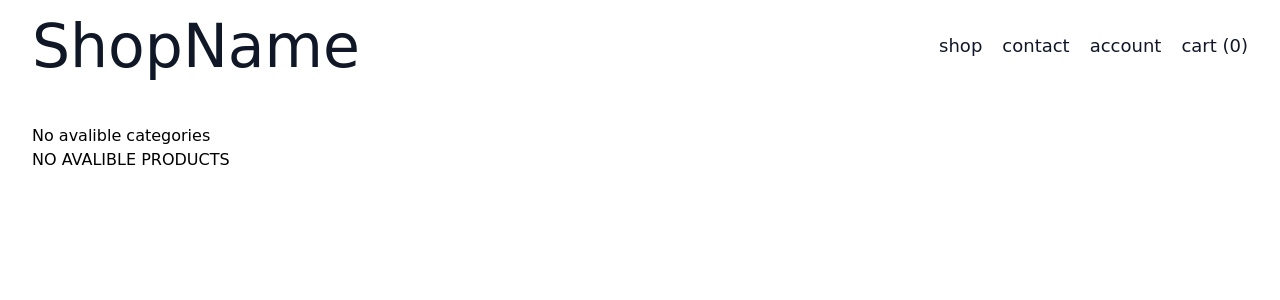
After one commit to Pavel547/Dark-fantasy-gothic-clothing-shop, a Django app: page /catalog/ in a window 1280 px wide. The commit adds this page. Shown: the top 300 px of the page. Run offline with Django 5.2, Linux system fonts and the light colour scheme; data that the repository does not hold is empty; some web fonts are replaced.

Commit message:
Add templates and fix bugs

```diff
--- a/main/models.py
+++ b/main/models.py
@@ -33,7 +33,7 @@ class Product(models.Model):
     slug = models.CharField(max_length=100, unique=True)
     category = models.ForeignKey(Category, on_delete=models.CASCADE, related_name='products')
     description = models.TextField()
-    main_image = models.ImageField(upload_to='media/product/main-image')
+    main_image = models.ImageField(upload_to='media/product/main-image/')
     color = models.CharField(max_length=100)
     price = models.DecimalField(max_digits=10, decimal_places=2)
     created_at = models.DateTimeField(auto_now_add=True)
--- a/main/views.py
+++ b/main/views.py
@@ -24,9 +24,10 @@ class CatalogView(ListView):
     template_name = 'main/catalog.html'
     model = Product
     context_object_name = 'products'
+    ordering = ['-created_at']
 
     # Filtration functions for get_queryset method
-    FILTER_FUNCRIONS = {
+    FILTER_FUNC = {
         'min_price': lambda queryset, value: queryset.filter(price__gte=value),
         'max_price': lambda queryset, value: queryset.filter(price__lte=value),
         'color': lambda queryset, value: queryset.filter(color__iexact=value),
@@ -39,15 +40,13 @@ class CatalogView(ListView):
         category_slug = self.kwargs.get('category_slug')
 
         if category_slug:
-            current_category = Category.objects.filter(slug=category_slug)
+            current_category = get_object_or_404(Category, slug=category_slug)
             qs = qs.filter(category=current_category)
 
-        for params, filter_func in self.FILTER_FUNCRIONS.items():
+        for params, filter_func in self.FILTER_FUNC.items():
             value = self.request.GET.get(params)
             if value:
                 qs = filter_func(qs, value)
-            else:
-                qs = ''
         return qs
 
 
@@ -56,12 +55,8 @@ class CatalogView(ListView):
         context['categories'] = Category.objects.all()
         context['sizes'] = Size.objects.all()
 
-        for param in self.FILTER_FUNCRIONS.keys():
-            value = self.request.GET.get(param)
-            if value:
-                context[param] = value
-            else:
-                context[param] = ''
+        for param in self.FILTER_FUNC.keys():
+            context[param] = self.request.GET.get(param, '')
 
         return context
 
--- a/templates/base.html
+++ b/templates/base.html
@@ -4,11 +4,11 @@
   <head>
     <meta charset="UTF-8" />
     <meta name="viewport" content="width=device-width, initial-scale=1.0" />
-    {% comment %}HTMX{% endcomment %}
+    <!-- HTMX -->
     <script src="https://cdn.jsdelivr.net/npm/htmx.org@2.0.8/dist/htmx.min.js"></script>
-    {% comment %}Tailwindcss{% endcomment %}
+    <!-- Tailwindcss -->
     <script src="https://cdn.jsdelivr.net/npm/@tailwindcss/browser@4"></script>
-    {% comment %}Css style{% endcomment %}
+    <!-- CSS style -->
     <link rel="stylesheet" href="{% static 'css/base.css' %}" />
     <title>
       {% block title %}
@@ -17,11 +17,15 @@
     </title>
   </head>
   <body>
-    {% block content %}
-      <main>
-        <div></div>
-        <h1 class="text-9xl">ShopName</h1>
-      </main>
+    {% block header %}
+
     {% endblock %}
+    <main class="mx-auto px-4 sm:px-6 lg:px-8 py-8">
+      {% block content %}
+        <div id="main-content">
+          {% include 'main/home.html' %}
+        </div>
+      {% endblock %}
+    </main>
   </body>
 </html>
--- /dev/null
+++ b/templates/main/catalog.html
@@ -0,0 +1,31 @@
+{% extends 'base.html' %}
+{% block header %}
+  {% include 'main/header.html' %}
+{% endblock %}
+
+{% block content %}
+  <div>
+    <div class="w-xs">
+      <ul class="space-y-4">
+        {% if categories %}
+          {% for category in categories %}
+            <li>
+              <a href="{% url 'main:catalog' category.slug %}" class="text-lg text-gray-900 hover:text-gray-600 transition-colors duration-300">{{ category.name }}</a>
+            </li>
+          {% endfor %}
+        {% else %}
+          <p>No avalible categories</p>
+        {% endif %}
+      </ul>
+    </div>
+    <div>
+      {% if products %}
+        {% for product in products %}
+          <h3>{{ product.name }}</h3>
+        {% endfor %}
+      {% else %}
+        <p>NO AVALIBLE PRODUCTS</p>
+      {% endif %}
+    </div>
+  </div>
+{% endblock %}
--- /dev/null
+++ b/templates/main/header.html
@@ -0,0 +1,23 @@
+<header>
+  <div class="mx-auto my-4 px-4 sm:px-6 lg:px-8 flex justify-between items-center">
+    <div>
+      <h1 class="text-gray-900 text-6xl hover:text-gray-600 transition-colors duration-300"><a href="{% url 'main:index' %}">ShopName</a></h1>
+    </div>
+    <div>
+      <ul class="flex space-x-5">
+        <li>
+          <a href="{% url 'main:catalog_all' %}" class="text-lg text-gray-900 hover:text-gray-600 transition-colors duration-300">shop</a>
+        </li>
+        <li>
+          <a href="#" class="text-lg text-gray-900 hover:text-gray-600 transition-colors duration-300">contact</a>
+        </li>
+        <li>
+          <a href="{% url 'users:profile' %}" class="text-lg text-gray-900 hover:text-gray-600 transition-colors duration-300">account</a>
+        </li>
+        <li>
+          <a href="#" class="text-lg text-gray-900 hover:text-gray-600 transition-colors duration-300">cart (0)</a>
+        </li>
+      </ul>
+    </div>
+  </div>
+</header>
```
Also changed, not shown: templates/main/home.html (added, +21 -0 lines), media/media/product/main-image/the-nights-vanguard.png (added), templates/users/login.html (added), templates/users/profile.html (added), templates/users/register.html (added).
